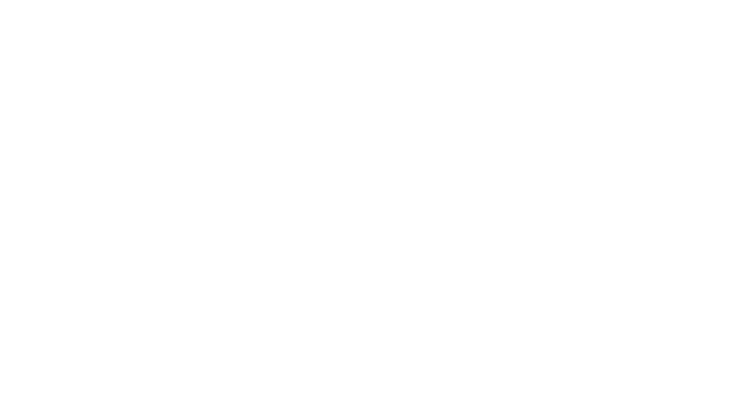
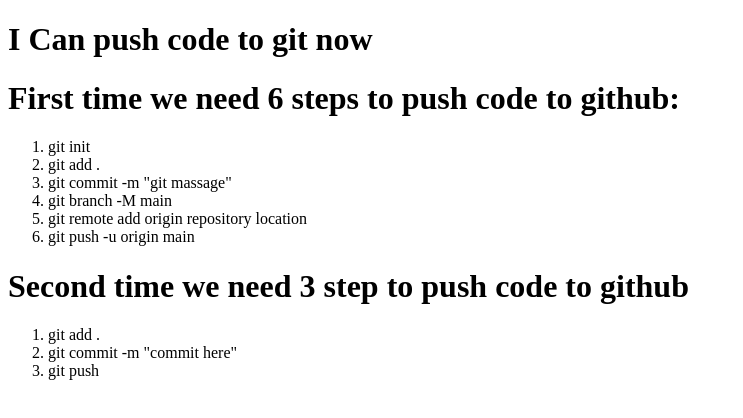
Before and after one commit to 9Abdurrahman2020/my-second-repo, a plain HTML site: page index.html in a window 1280 px wide. Shown: the whole page, without its empty margins (0-743 px from the left). Drawn offline with Linux system fonts and the light colour scheme.

Commit message:
my second commit

```diff
--- a/index.html
+++ b/index.html
@@ -7,6 +7,21 @@
     <title>My Second repo</title>
 </head>
 <body>
-
+    <h1>I Can push code to git now</h1>
+    <h1>First time we need 6 steps to push code to github:</h1>
+    <ol>
+        <li>git init</li>
+        <li>git add .</li>
+        <li>git commit -m "git massage"</li>
+        <li>git branch -M main</li>
+        <li>git remote add origin repository location</li>
+        <li>git push -u origin main</li>
+    </ol>
+    <h1>Second time we need 3 step to push code to github</h1>
+    <ol>
+        <li>git add .</li>
+        <li>git commit -m "commit here"</li>
+        <li>git push</li>
+    </ol>
 </body>
 </html>
```
